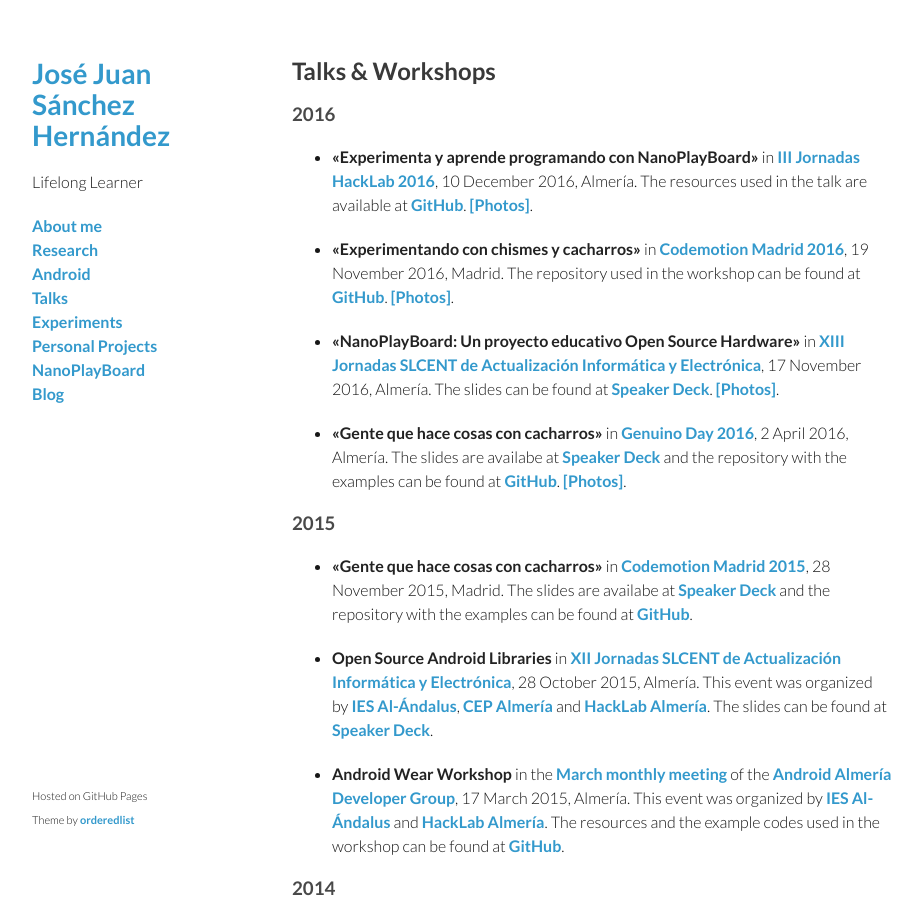
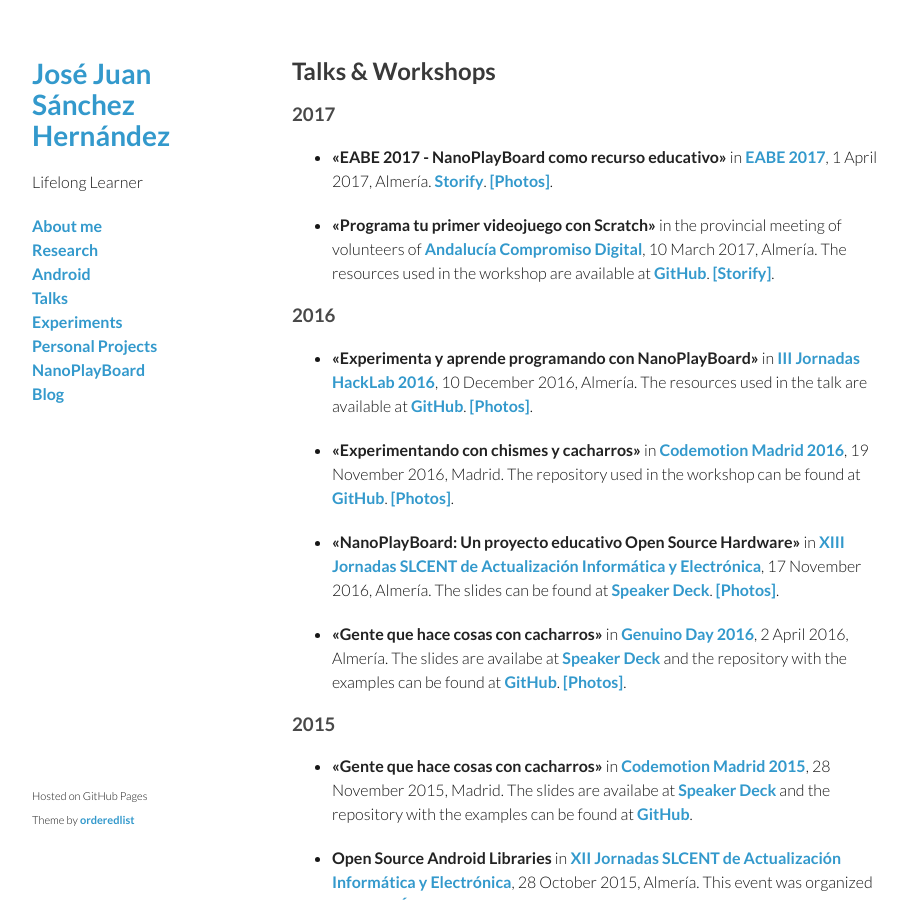
Before and after one commit to josejuansanchez/josejuansanchez.github.io, a Jekyll site: the page built from talks/index.md, in a window 1280 px wide and 900 px high. Shown: the whole window, without its empty margins (178-1100 px from the left). Built offline with Jekyll 4.4.1, drawn with Linux system fonts in a browser that asks for light colours.

Commit message:
Updated talks section

```diff
--- a/talks/index.md
+++ b/talks/index.md
@@ -4,6 +4,12 @@
 ---
 
 ## Talks & Workshops
+
+### 2017
+
+  * **«EABE 2017 - NanoPlayBoard como recurso educativo»** in [EABE 2017](http://hacklabalmeria.net/actividades/2017/04/01/EABE-taller-nanoplayboard.html), 1 April 2017, Almería. [Storify](https://storify.com/josejuansanchez/eabe-2017). [[Photos]](https://goo.gl/photos/qTjx5g9AicXwimq1A).
+
+  * **«Programa tu primer videojuego con Scratch»** in the provincial meeting of volunteers of [Andalucía Compromiso Digital](https://www.andaluciacompromisodigital.org), 10 March 2017, Almería. The resources used in the workshop are available at [GitHub](https://github.com/josejuansanchez/scratch_workshop). [[Storify]](https://storify.com/josejuansanchez/taller-de-scratch).
 
 ### 2016
 
```
